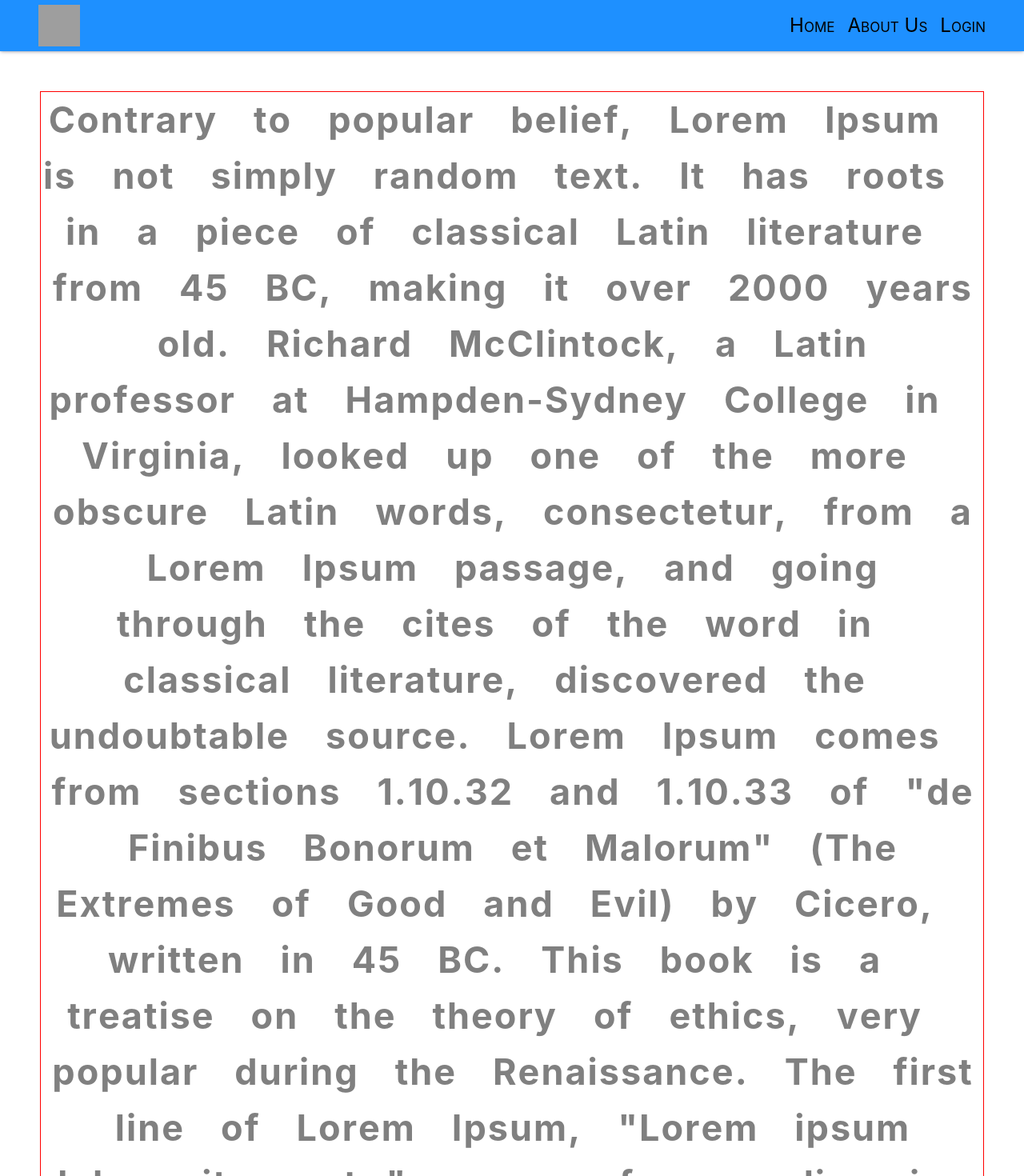
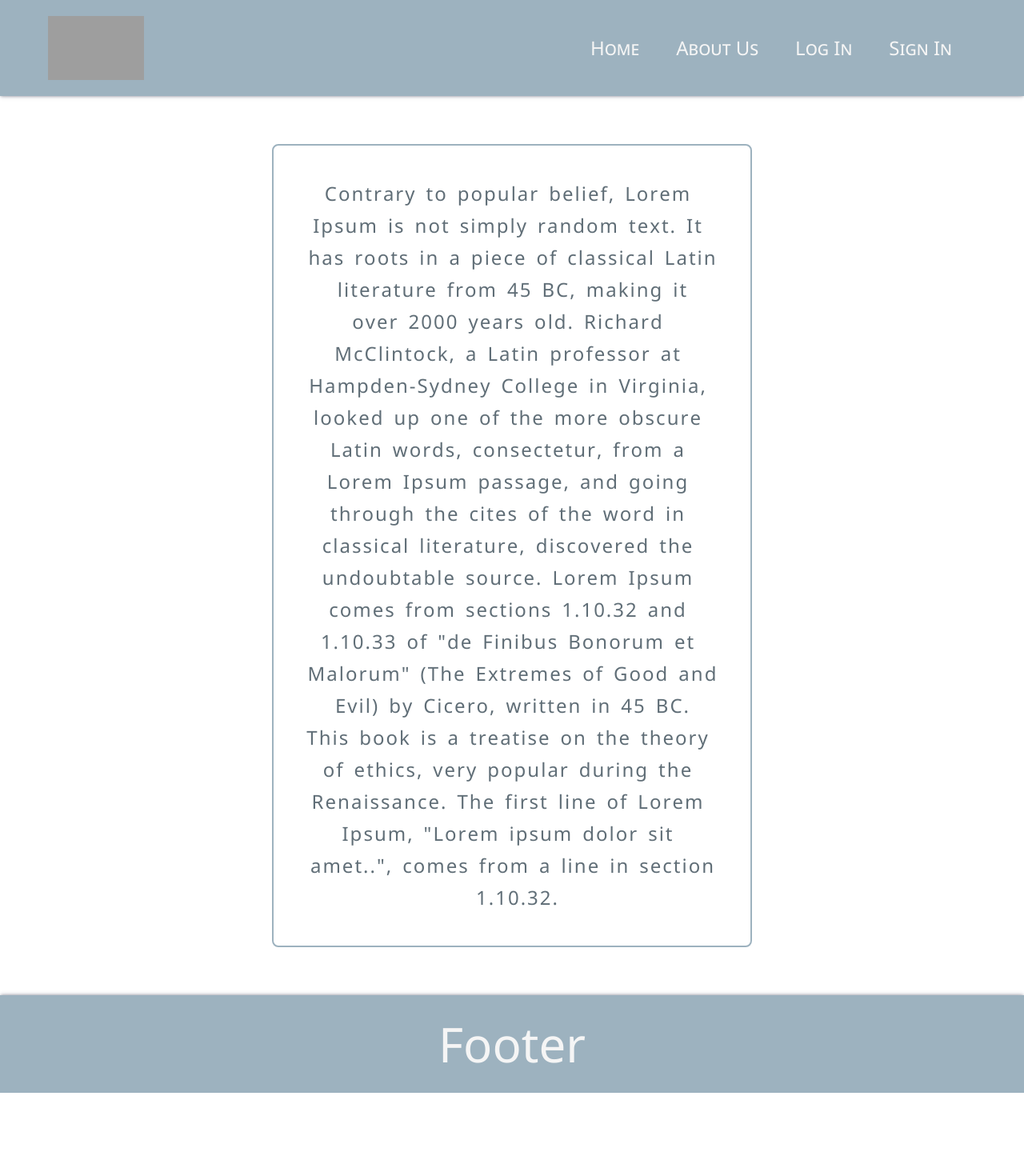
Before and after one commit to GarikHarutyunyan/type-mastery, a React (Create React App) app: page / in a window 1280 px wide. Shown: the top 1470 px of the page at 80% size. After the commit the page ends 1366 px from the top, so only its background shows below. Built offline with nearby package versions, Linux system fonts and the light colour scheme; grey boxes are pictures that could not be loaded.

Commit message:
reformat UI

```diff
--- a/src/App.css
+++ b/src/App.css
@@ -5,4 +5,5 @@
   display: flex;
   flex-direction: column;
   justify-content: space-between;
+  font-family: "Segoe UI", fantasy;
 }
--- a/src/pages/header/Header.tsx
+++ b/src/pages/header/Header.tsx
@@ -17,7 +17,10 @@ export const Header = () => {
               <Link to="/">About Us</Link>
             </li>
             <li>
-              <Link to="/">Login</Link>
+              <Link to="/">Log In</Link>
+            </li>
+            <li>
+              <Link to="/">Sign In</Link>
             </li>
           </div>
         </ul>
--- a/src/pages/main/Main.tsx
+++ b/src/pages/main/Main.tsx
@@ -1,7 +1,7 @@
-import React, { useState } from 'react';
+import React, {useState} from 'react';
 
 import clsx from 'clsx';
-import { useInputText } from '../../hooks/useInputText';
+import {useInputText} from '../../hooks/useInputText';
 import styles from "../../styles/Main.module.css";
 
 export const Main: React.FC = () => {
@@ -14,15 +14,16 @@ export const Main: React.FC = () => {
 
     return (
         <div className={styles.container}>
+            <div className={styles.textArea}>
                 <div>
                     {
-                    initialSplittedText.map((letter, index)=>
-                        {
+                        initialSplittedText.map((letter, index) => {
                                 const isCorrect: boolean = letter === inputText[index];
                                 const isIncorrect: boolean = !isCorrect && index < inputText.length;
 
                                 return (
-                                <span key={`${letter}_${index}`} className={clsx(styles.letter, {[styles.letter_space]: letter === ' '}, {[styles.correct]: isCorrect}, {[styles.incorrect]: isIncorrect})}>
+                                    <span key={`${letter}_${index}`}
+                                          className={clsx(styles.letter, {[styles.letter_space]: letter === ' '}, {[styles.correct]: isCorrect}, {[styles.incorrect]: isIncorrect})}>
                                     {letter}
                                 </span>
                                 )
@@ -31,5 +32,6 @@ export const Main: React.FC = () => {
                     }
                 </div>
             </div>
+        </div>
     )
 }
--- a/src/styles/Footer.module.css
+++ b/src/styles/Footer.module.css
@@ -1,7 +1,9 @@
 footer {
-  height: 124px;
-  font-size: 36px;
-  background-color: darkgrey;
-  color: #ffffff;
-  border: 1px solid black;
+  width: 100%;
+  background-color: #9DB2BF;
+  padding: 20px 60px 20px 60px;
+  font-size: 60px;
+  color: whitesmoke;
+  box-shadow: rgba(50, 50, 93, 0.25) 0 -2px 5px -1px,
+  rgba(0, 0, 0, 0.3) 0 -1px 3px -1px;
 }
--- a/src/styles/Header.module.css
+++ b/src/styles/Header.module.css
@@ -1,18 +1,15 @@
 header {
   width: 100%;
-  height: 64px;
-  background-color: dodgerblue;
-  color: #ffffff;
-  font-size: 36px;
-  padding: 0 3rem;
-  box-shadow: rgba(50, 50, 93, 0.25) 0px 2px 5px -1px,
-    rgba(0, 0, 0, 0.3) 0px 1px 3px -1px;
+  background-color: #9DB2BF;
+  padding: 20px 60px 20px 60px;
+  box-shadow: rgba(50, 50, 93, 0.25) 0 2px 5px -1px,
+    rgba(0, 0, 0, 0.3) 0 1px 3px -1px;
 }
 
 nav {
   display: flex;
   align-items: center;
-  height: 64px;
+  justify-content: center;
 }
 
 ul {
@@ -28,11 +25,13 @@ ul > div {
 
 li {
   font-size: 24px;
+  margin-right: 30px;
   list-style-type: none;
+  white-space: nowrap;
 }
 
 a {
-  color: #000000;
+  color: whitesmoke;
   font-variant: small-caps;
   line-height: 64px;
   padding-left: 16px;
@@ -41,10 +40,10 @@ a {
 }
 
 a:hover {
-  color: #ffffff;
+  color: #526D82;
 }
 
 img {
-  width: 52px;
-  height: 52px;
+  width: 120px;
+  height: 80px;
 }
--- a/src/styles/Main.module.css
+++ b/src/styles/Main.module.css
@@ -1,15 +1,26 @@
 .container {
-  position: relative;
-  border: 1px solid red;
-  text-align: center;
-  margin: 50px;
+    display: flex;
+    justify-content: center;
+    align-items: center;
+    margin: 40px;
+}
+
+.textArea {
+    display: flex;
+    justify-content: center;
+    align-items: center;
+    width: 50%;
+    height: 50%;
+    margin: 20px;
+    padding: 40px;
+    border: 2px solid #9DB2BF;
+    border-radius: 8px;
 }
 
 .letter {
-  font-size: 45px;
-  font-weight: bold;
-  color: grey;
-  line-height: 70px;
+    font-size: 24px;
+    color: #606e77;
+    line-height: 40px;
     padding: 0 1px;
     transition: 0.2s ease-out;
 }
@@ -24,9 +35,8 @@
 
 .letter_space {
     display: inline-block;
-  height: 10px;
-  width: 35px;
-  margin: 5px;
+    height: 32px;
+    width: 12px;
+    margin-bottom: 4px;
     vertical-align: bottom;
-
 }
```
Lines whose indentation alone changed are shown as unchanged.
